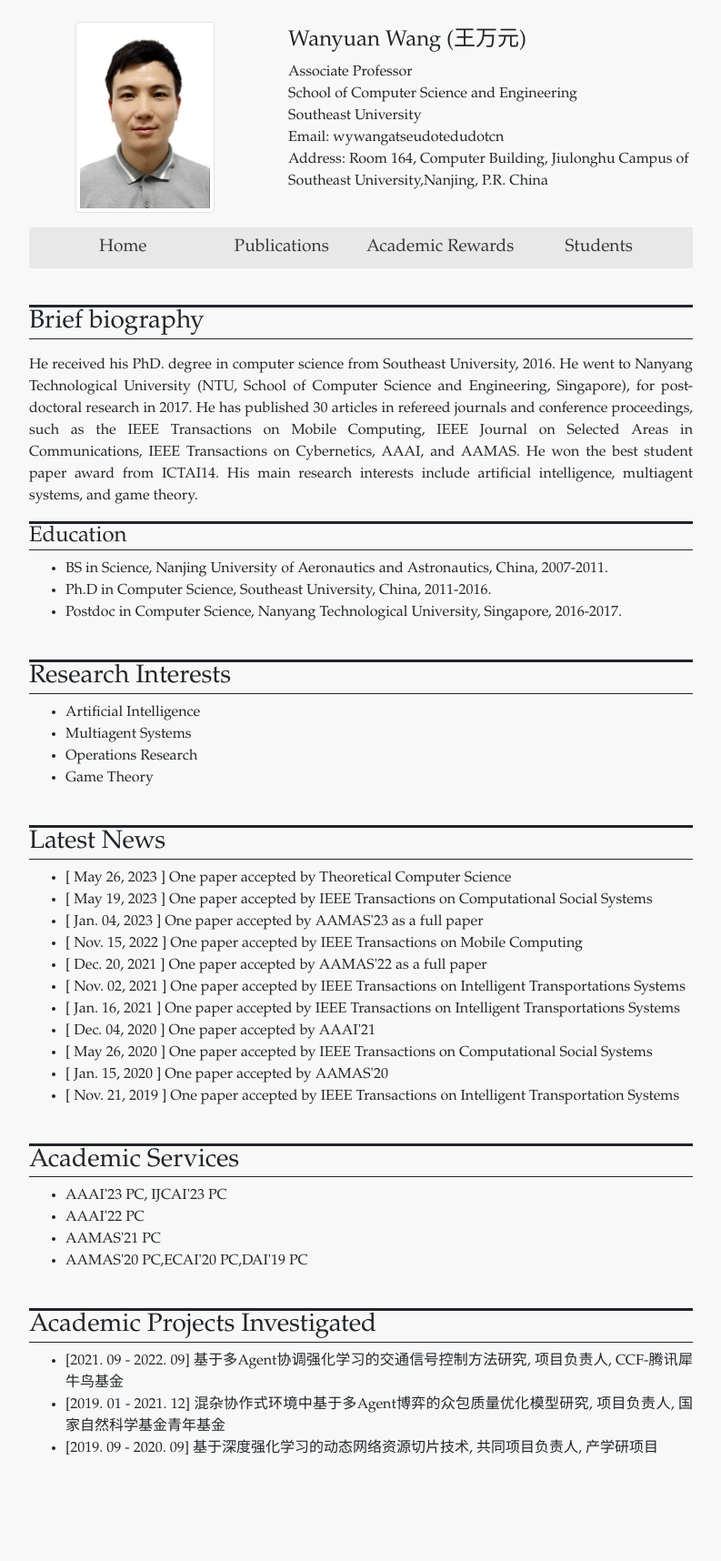
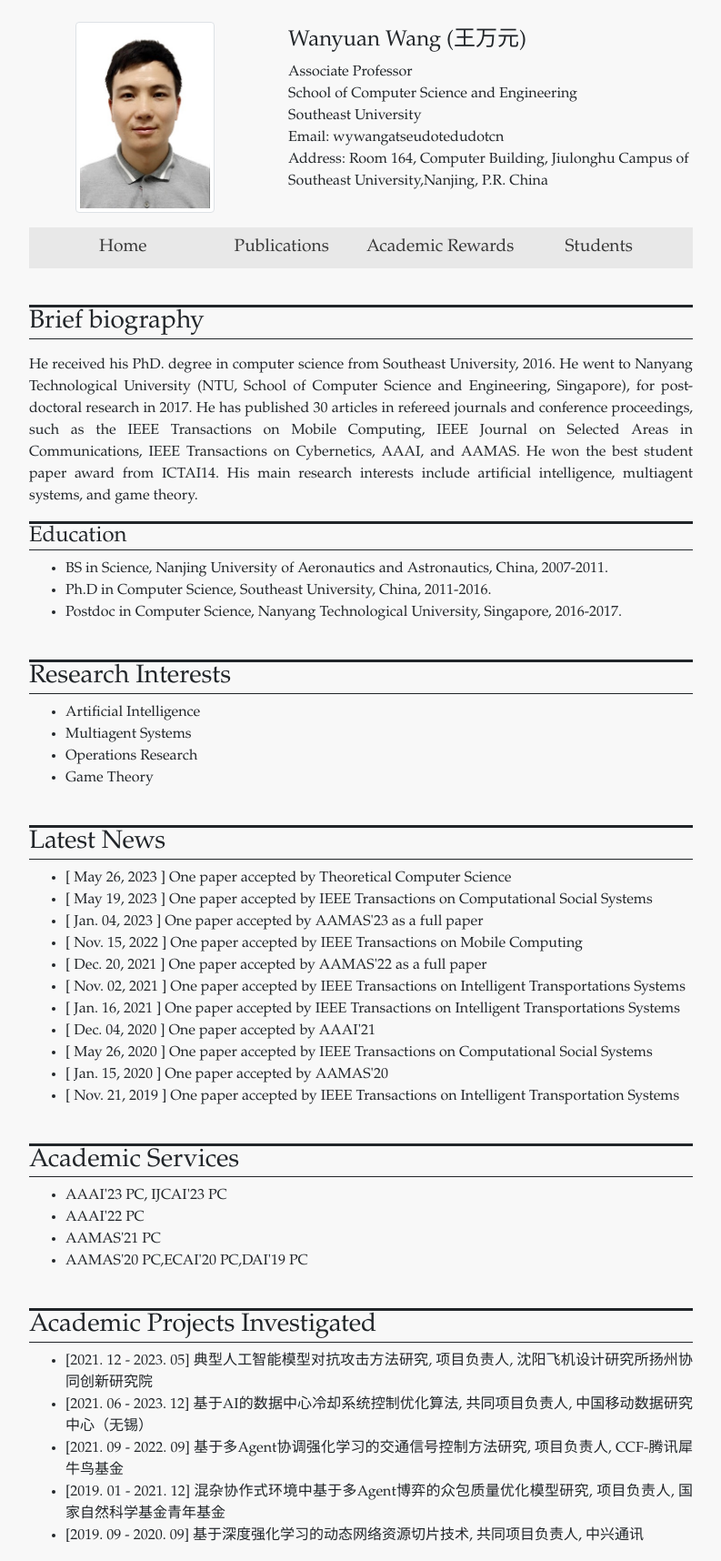
Before and after one commit to wanyuanwang/wanyuanwang.github.io, a Jekyll site: the page built from index.html, in a window 1280 px wide. Shown: the whole page at 91% size, without its empty margins (243-1036 px from the left). Built offline with Jekyll 4.4.1, drawn with Linux system fonts in a browser that asks for light colours; before the commit the page ends 1620 px from its top, so only the background shows below that.

Commit message:
Update academic_projects.yml

```diff
--- a/_data/academic_projects.yml
+++ b/_data/academic_projects.yml
@@ -1,3 +1,9 @@
+-
+  date: "2021. 12 - 2023. 05"
+  name_eng: "典型人工智能模型对抗攻击方法研究, 项目负责人, 沈阳飞机设计研究所扬州协同创新研究院"
+-
+  date: "2021. 06 - 2023. 12"
+  name_eng: "基于AI的数据中心冷却系统控制优化算法, 共同项目负责人, 中国移动数据研究中心（无锡）"
 -
   date: "2021. 09 - 2022. 09"
   name_eng: "基于多Agent协调强化学习的交通信号控制方法研究, 项目负责人, CCF-腾讯犀牛鸟基金"
@@ -6,4 +12,4 @@
   name_eng: "混杂协作式环境中基于多Agent博弈的众包质量优化模型研究, 项目负责人, 国家自然科学基金青年基金"
 -
   date: "2019. 09 - 2020. 09"
-  name_eng: "基于深度强化学习的动态网络资源切片技术, 共同项目负责人, 产学研项目"
+  name_eng: "基于深度强化学习的动态网络资源切片技术, 共同项目负责人, 中兴通讯"
```
